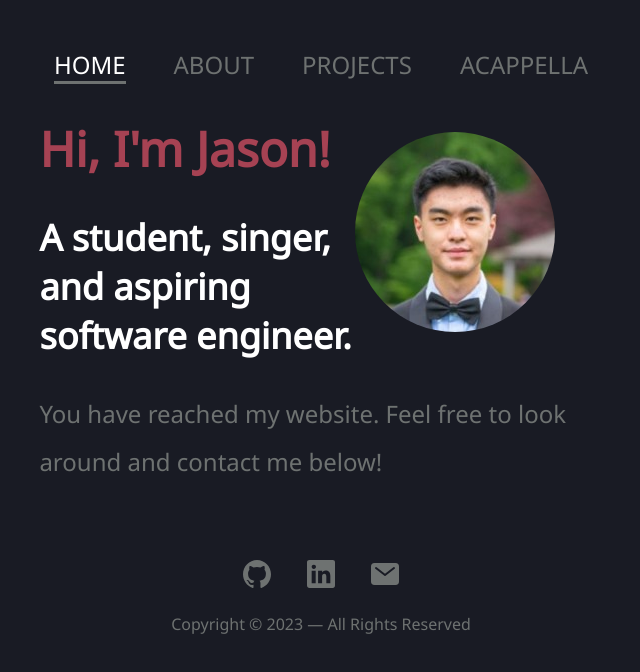
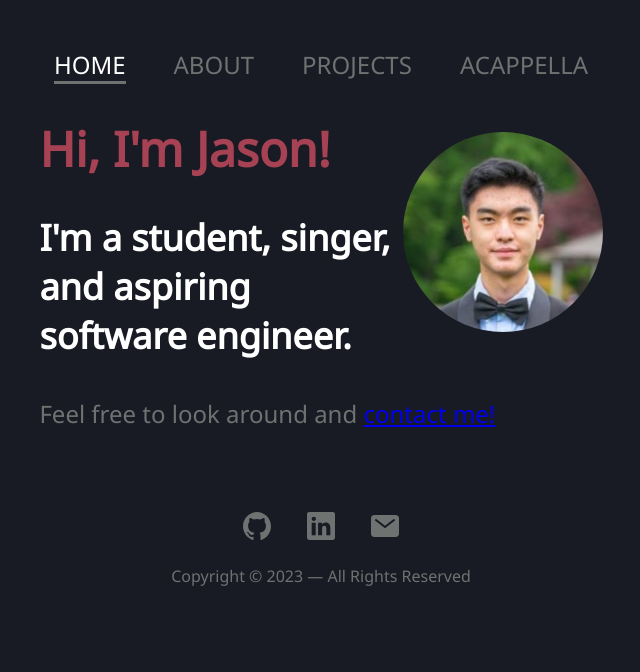
Before and after one commit to nosaj9/portfolio-site, a React (Create React App) app: page / in a window 1280 px wide. Shown: the top 672 px of the page, without its empty margins (319-959 px from the left). Built offline with nearby package versions, Linux system fonts and the light colour scheme.

Commit message:
edited home page

```diff
--- a/src/pages/Home.tsx
+++ b/src/pages/Home.tsx
@@ -6,8 +6,8 @@ const Home = () => {
         <div className="Home">
             <img src={require("../files/headshot.jpg")} alt="me"/>
             <h1>Hi, I'm Jason!</h1>
-            <h2>A student, singer, and aspiring software engineer.</h2>
-            <p>You have reached my website. Feel free to look around and contact me below!</p>
+            <h2>I'm a student, singer, and aspiring software engineer.</h2>
+            <p>Feel free to look around and <a href="mailto:jwangd8@gmail.com" target="_blank" rel="noreferrer">contact me!</a></p>
         </div>
     )
 }
--- a/src/pages/style.scss
+++ b/src/pages/style.scss
@@ -95,6 +95,7 @@ div {
         float: right;
         margin-top: 3rem;
         margin-right: 3rem;
+        margin-right: 0;
     }
 
     @for $i from 1 through 7 {
```
